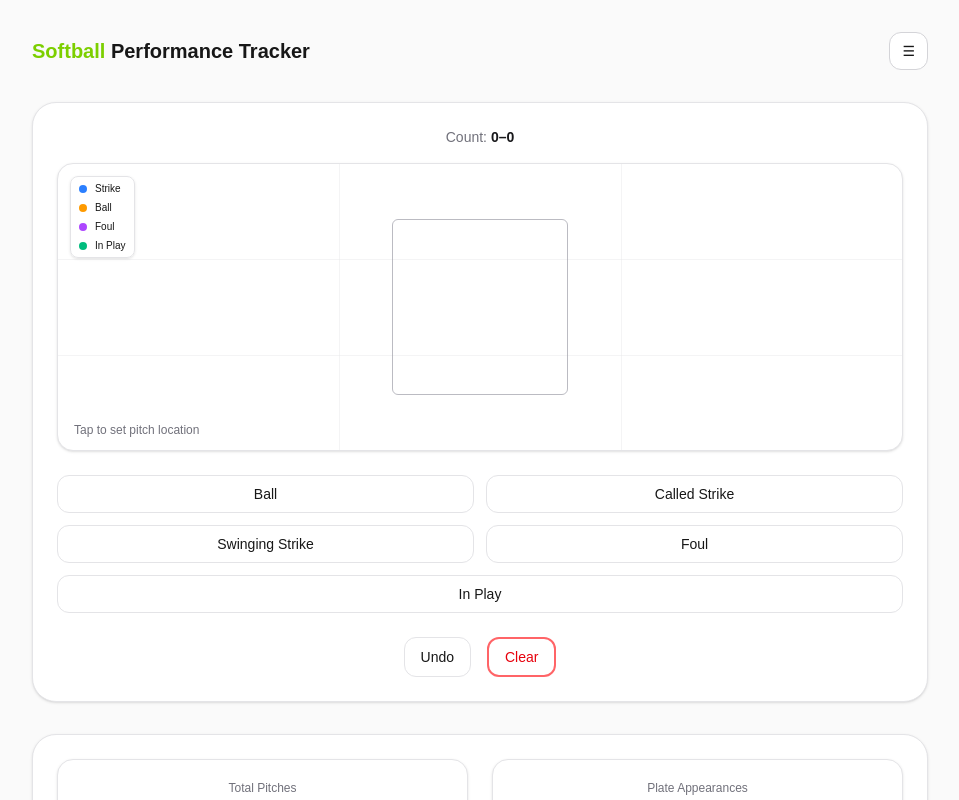
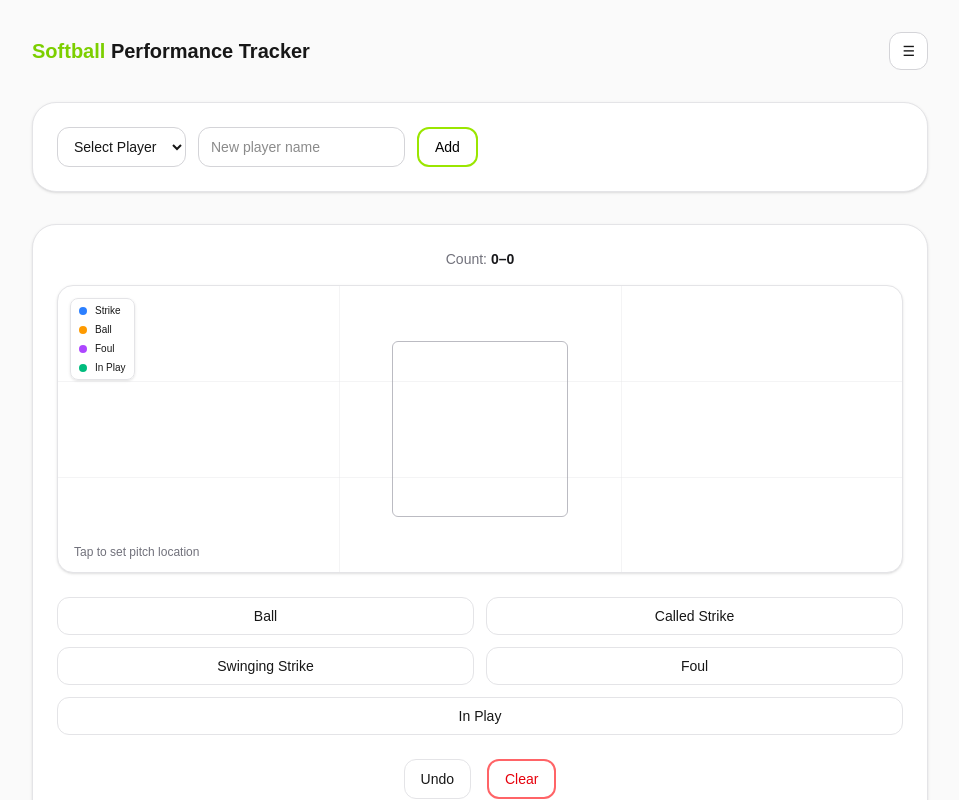
Before and after one commit to tustynyarger/Pitching-tracker, a Next.js app: page / in a window 1280 px wide. Shown: the top 800 px of the page, without its empty margins (160-1119 px from the left). Built offline with nearby package versions, Linux system fonts and the light colour scheme.

Commit message:
Restore player input + final UI polish

```diff
--- a/src/app/page.tsx
+++ b/src/app/page.tsx
@@ -103,6 +103,95 @@ export default function Home() {
   )}
 </div>
         </div>
+{/* Player + Session Controls */}
+<div className="rounded-3xl border border-zinc-200 bg-white p-6 shadow-sm space-y-4">
+
+  {/* Player Row */}
+  <div className="flex flex-col sm:flex-row gap-3">
+
+    <select
+      value={t.currentPlayerId ?? ""}
+      onChange={(e) =>
+        t.setCurrentPlayerId(e.target.value || null)
+      }
+      className="rounded-xl border border-zinc-300 px-3 py-2 text-sm bg-white"
+    >
+      <option value="">Select Player</option>
+      {players.map((p) => (
+        <option key={p.id} value={p.id}>
+          {p.name}
+        </option>
+      ))}
+    </select>
+
+    <input
+      id="playerName"
+      placeholder="New player name"
+      className="rounded-xl border border-zinc-300 px-3 py-2 text-sm bg-white"
+    />
+
+    <button
+      onClick={() => {
+        const input = document.getElementById(
+          "playerName"
+        ) as HTMLInputElement;
+
+        const name = input?.value.trim();
+        if (!name) return;
+
+        const existing = getPlayers();
+        const duplicate = existing.find(
+          (p) => p.name.toLowerCase() === name.toLowerCase()
+        );
+
+        if (duplicate) {
+          t.setCurrentPlayerId(duplicate.id);
+          input.value = "";
+          return;
+        }
+
+        const newPlayer = createPlayer(name);
+        existing.push(newPlayer);
+        savePlayers(existing);
+        setPlayers(existing);
+        t.setCurrentPlayerId(newPlayer.id);
+
+        input.value = "";
+      }}
+      className="px-4 py-2 rounded-xl border-2 border-lime-400 text-black text-sm font-medium bg-white hover:bg-lime-50 transition"
+    >
+      Add
+    </button>
+  </div>
+
+  {/* Save Session */}
+  {t.currentPlayerId && (
+    <div className="flex gap-3">
+      <input
+        id="sessionName"
+        placeholder="Session name"
+        className="rounded-xl border border-zinc-300 px-3 py-2 text-sm bg-white"
+      />
+      <button
+        onClick={() => {
+          const input = document.getElementById(
+            "sessionName"
+          ) as HTMLInputElement;
+
+          const name = input?.value.trim();
+          if (!name) return;
+
+          t.saveSessionToPlayer(name);
+          input.value = "";
+        }}
+        className="px-4 py-2 rounded-xl border-2 border-lime-400 text-black text-sm font-medium bg-white hover:bg-lime-50 transition"
+      >
+        Save Session
+      </button>
+    </div>
+  )}
+
+</div>
 
         {/* Strike Zone */}
         <div className="rounded-3xl border border-zinc-200 bg-white p-6 shadow-sm">
```
